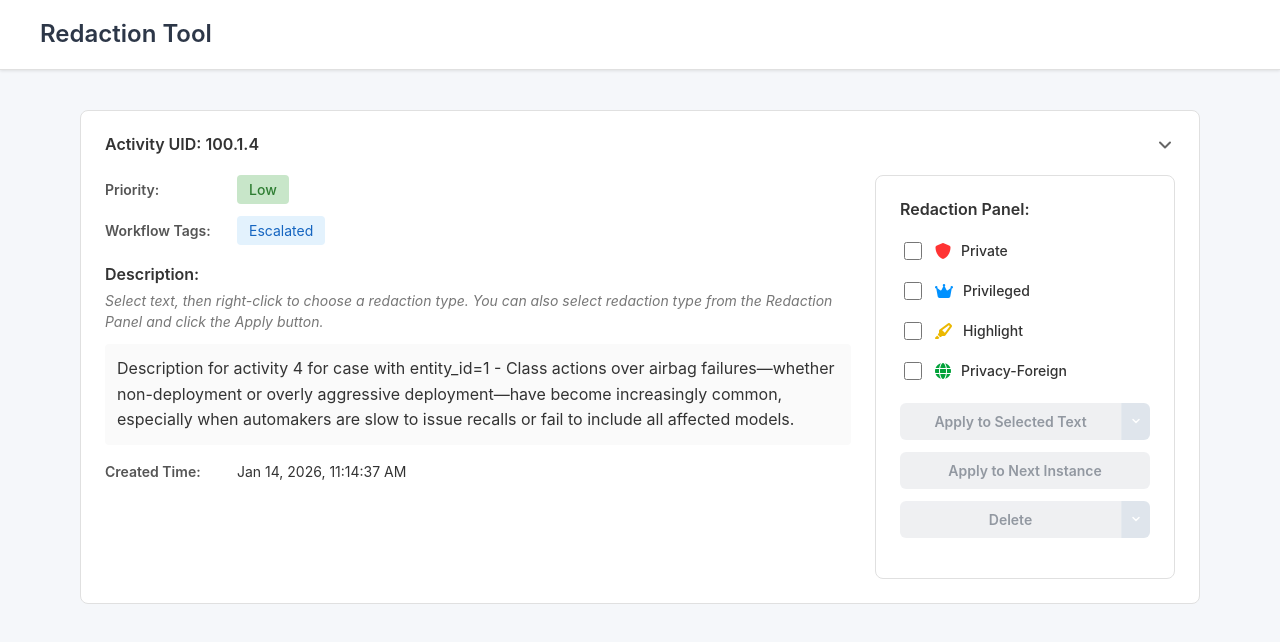
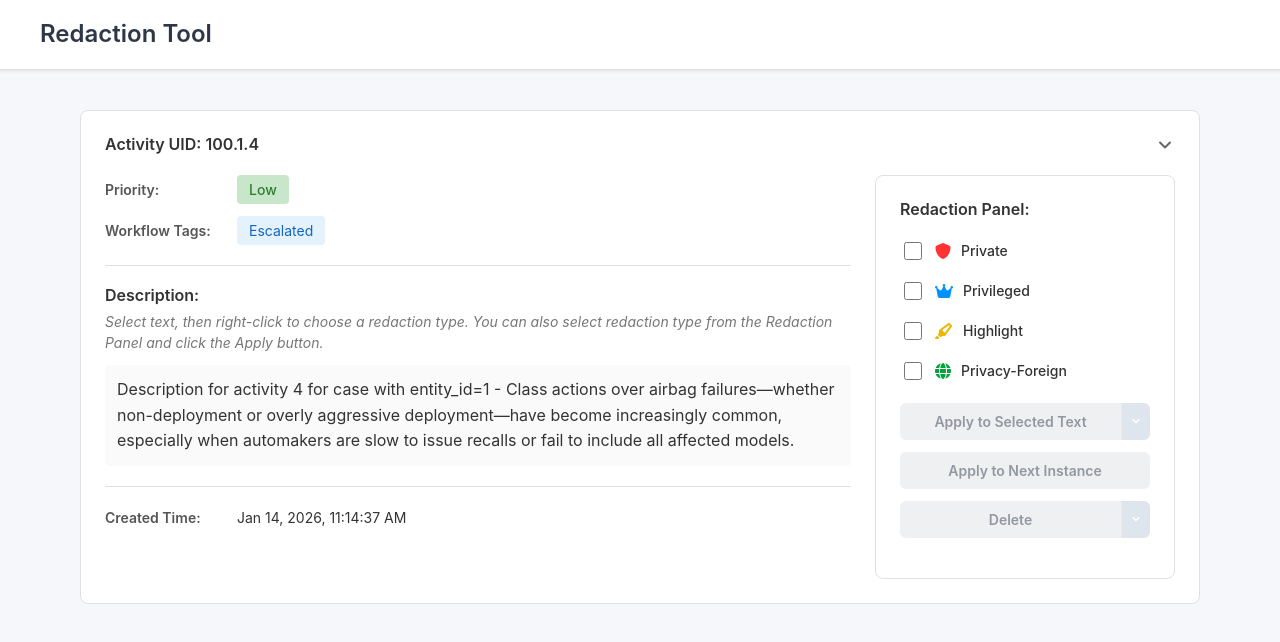
Before and after one commit to squirrelnutmafia-af/orangeredactionsproto, an Angular app: page / in a window 1280 px wide. Shown: the top 642 px of the page. Built offline with nearby package versions, Linux system fonts and the light colour scheme.

Commit message:
Updated activity-description.component.html

```diff
--- a/src/app/components/activity-description/activity-description.component.css
+++ b/src/app/components/activity-description/activity-description.component.css
@@ -117,6 +117,12 @@
   color: #1565C0;
   border-radius: 4px;
   font-size: 14px;
+}
+
+.section-divider {
+  border: none;
+  border-top: 1px solid #e0e0e0;
+  margin: 20px 0;
 }
 
 .activity-meta {
--- a/src/app/components/activity-description/activity-description.component.html
+++ b/src/app/components/activity-description/activity-description.component.html
@@ -24,6 +24,8 @@
             {{ tag }}
           </span>
         </div>
+
+        <hr class="section-divider">
 
         <div class="description-section">
           <h3>Description:</h3>
@@ -72,6 +74,8 @@
             </ng-container>
           </div>
         </div>
+
+        <hr class="section-divider">
 
         <div class="activity-meta">
           <div class="detail-row">
```
